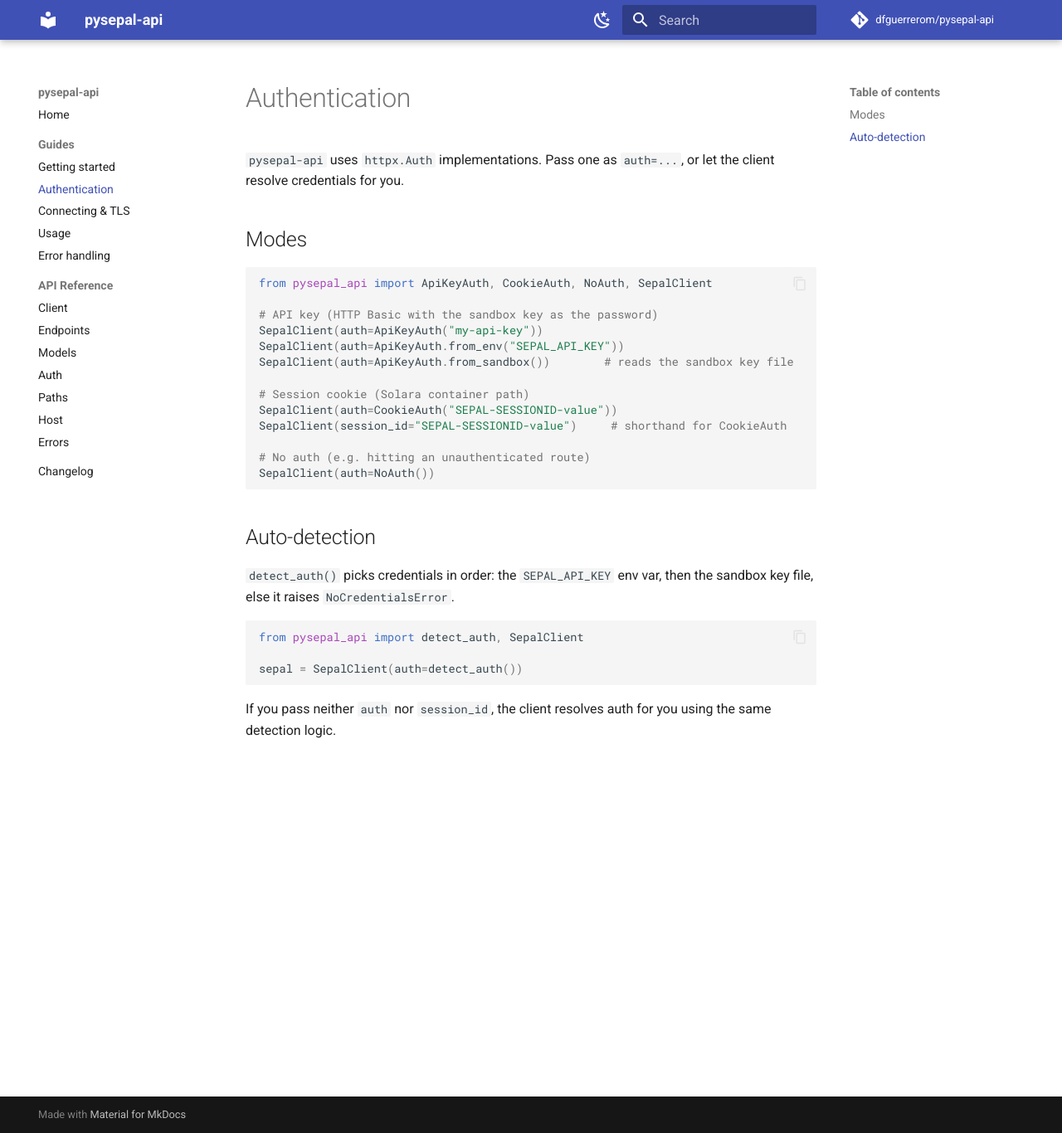
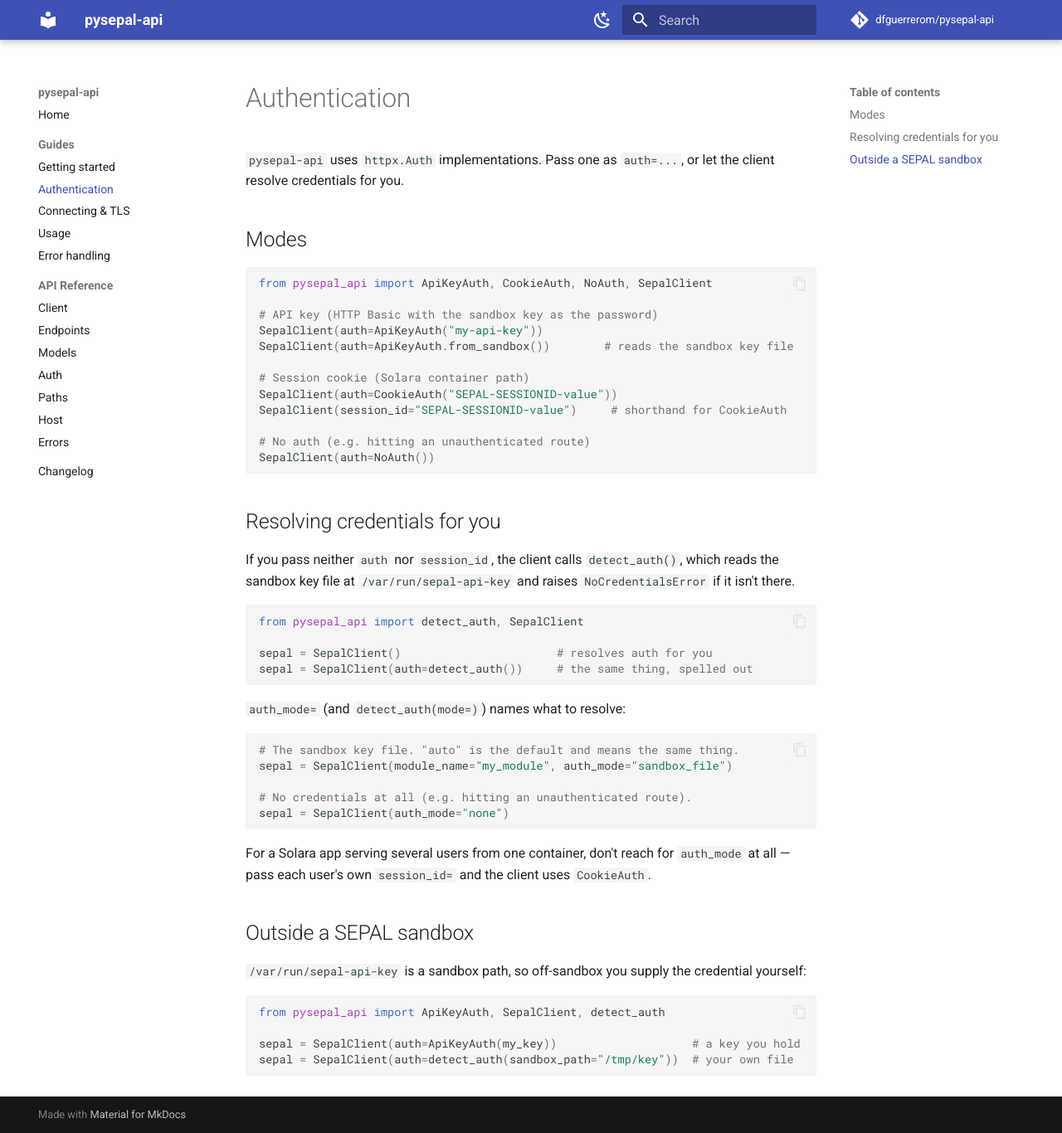
Before and after one commit to dfguerrerom/pysepal-api, an MkDocs documentation site: the page built from docs/guides/authentication.md, in a window 1280 px wide and 1366 px high. Shown: the whole window at 83% size. Built offline with MkDocs 1.6.1 and Material for MkDocs 9.7.7, drawn with Linux system fonts in a browser that asks for light colours; comment, search, counter and statistics services are not loaded.

Commit message:
feat!: name the credential source and drop the SEPAL_API_KEY path
detect_auth(mode=) and SepalClient(auth_mode=) name where the credential
comes from. The mode is validated in _resolve_config rather than
detect_auth, so a typo also raises on the auth= and session_id= paths
that never reach it.

Removes ApiKeyAuth.from_env and detect_auth's env_var=; nothing reads the
environment now. SEPAL unsets SEPAL_API_KEY before user code runs, so the
key file is the only credential a sandbox has, and reading the variable
could only pick up a stray local export and let it outrank that file.
With one source left, "auto" and "sandbox_file" resolve identically.

````diff
--- a/docs/guides/authentication.md
+++ b/docs/guides/authentication.md
@@ -10,7 +10,6 @@ from pysepal_api import ApiKeyAuth, CookieAuth, NoAuth, SepalClient
 
 # API key (HTTP Basic with the sandbox key as the password)
 SepalClient(auth=ApiKeyAuth("my-api-key"))
-SepalClient(auth=ApiKeyAuth.from_env("SEPAL_API_KEY"))
 SepalClient(auth=ApiKeyAuth.from_sandbox())        # reads the sandbox key file
 
 # Session cookie (Solara container path)
@@ -21,16 +20,41 @@ SepalClient(session_id="SEPAL-SESSIONID-value")     # shorthand for CookieAuth
 SepalClient(auth=NoAuth())
 ```
 
-## Auto-detection
+## Resolving credentials for you
 
-`detect_auth()` picks credentials in order: the `SEPAL_API_KEY` env var, then the
-sandbox key file, else it raises `NoCredentialsError`.
+If you pass neither `auth` nor `session_id`, the client calls `detect_auth()`,
+which reads the sandbox key file at `/var/run/sepal-api-key` and raises
+`NoCredentialsError` if it isn't there.
 
 ```python
 from pysepal_api import detect_auth, SepalClient
 
-sepal = SepalClient(auth=detect_auth())
+sepal = SepalClient()                       # resolves auth for you
+sepal = SepalClient(auth=detect_auth())     # the same thing, spelled out
 ```
 
-If you pass neither `auth` nor `session_id`, the client resolves auth for you
-using the same detection logic.
+`auth_mode=` (and `detect_auth(mode=)`) names what to resolve:
+
+```python
+# The sandbox key file. "auto" is the default and means the same thing.
+sepal = SepalClient(module_name="my_module", auth_mode="sandbox_file")
+
+# No credentials at all (e.g. hitting an unauthenticated route).
+sepal = SepalClient(auth_mode="none")
+```
+
+For a Solara app serving several users from one container, don't reach for
+`auth_mode` at all — pass each user's own `session_id=` and the client uses
+`CookieAuth`.
+
+## Outside a SEPAL sandbox
+
+`/var/run/sepal-api-key` is a sandbox path, so off-sandbox you supply the
+credential yourself:
+
+```python
+from pysepal_api import ApiKeyAuth, SepalClient, detect_auth
+
+sepal = SepalClient(auth=ApiKeyAuth(my_key))                    # a key you hold
+sepal = SepalClient(auth=detect_auth(sandbox_path="/tmp/key"))  # your own file
+```
--- a/src/pysepal_api/__init__.py
+++ b/src/pysepal_api/__init__.py
@@ -1,6 +1,6 @@
 """pysepal-api — UI-free HTTP client for SEPAL services."""
 
-from .auth import ApiKeyAuth, CookieAuth, NoAuth, detect_auth
+from .auth import ApiKeyAuth, AuthMode, CookieAuth, NoAuth, detect_auth
 from .client import AsyncSepalClient, SepalClient
 from .errors import (
     ApiError,
@@ -39,6 +39,7 @@ __all__ = [
     "ApiError",
     "ApiKeyAuth",
     "AsyncSepalClient",
+    "AuthMode",
     "BadRequest",
     "Conflict",
     "CookieAuth",
````
Also changed, not shown: docs/guides/getting-started.md (+11 -10 lines), 3 other files.
